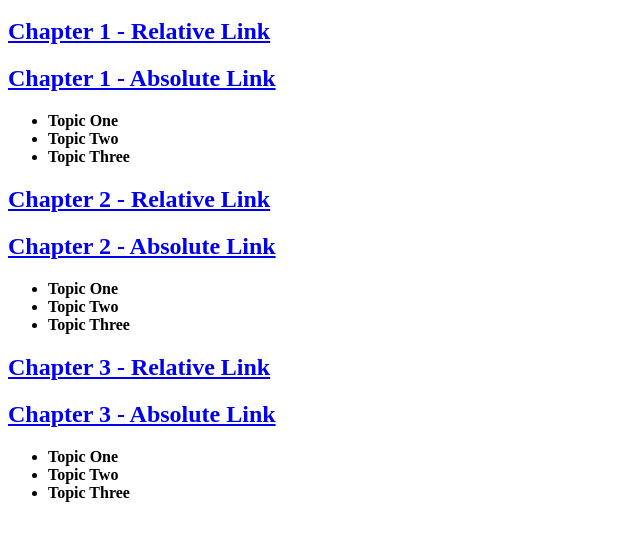
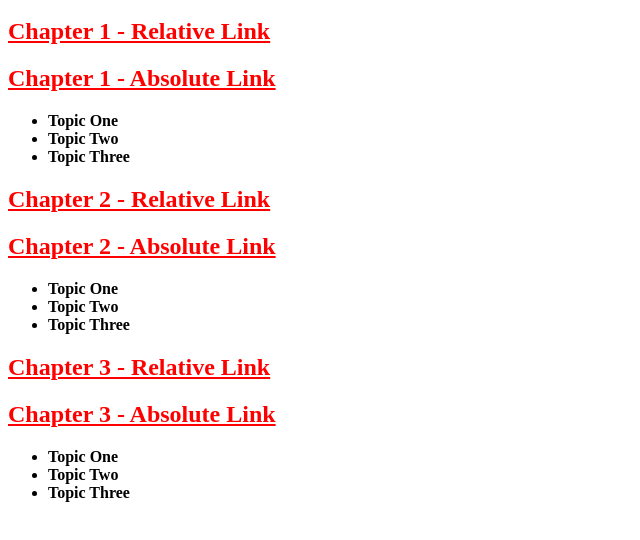
Before and after one commit to JenniferL921/Absolute-Links-and-Relative-Links-Practice, a plain HTML site: page toc.html in a window 1280 px wide. Shown: the part 48-588 px from the top of the page, without its empty margins (0-640 px from the left). Drawn offline with Linux system fonts and the light colour scheme.

Commit message:
Update toc.html

```diff
--- a/toc.html
+++ b/toc.html
@@ -3,7 +3,7 @@
 <html>
 <head>
 <title>Table of Contents</title>
-<link rel="styleshet" href="style.css">
+<link rel="stylesheet" href="style.css">
 </head>
 <body>
 <h1>Table of Contents</h1>
```
